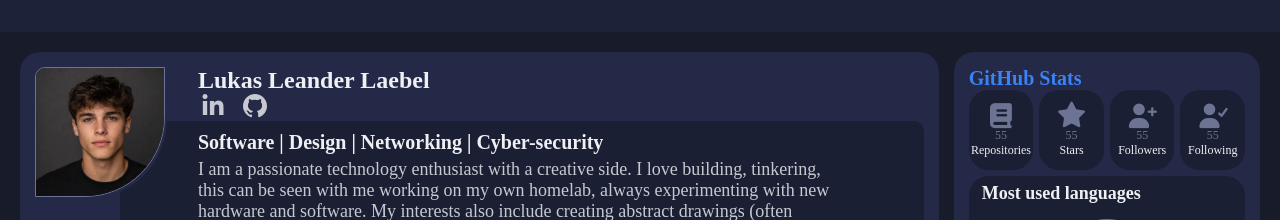
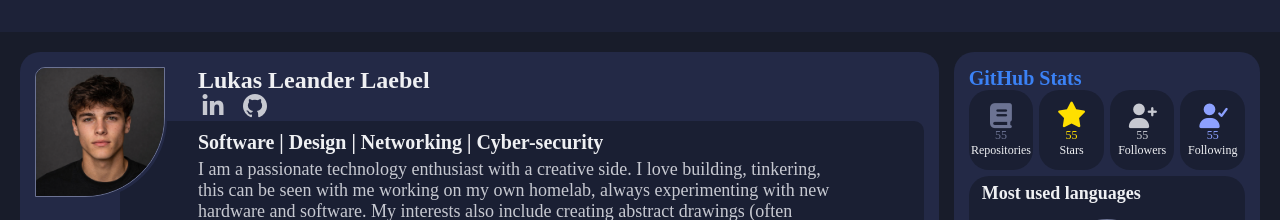
Before and after one commit to LukasLLaebel/portfolio, a Vue app: page / in a window 1280 px wide. Shown: the top 220 px of the page. Built offline with nearby package versions, Linux system fonts and the light colour scheme; a web font is replaced by a local one.

Commit message:
changed github stats colors. yellow for star, gray-300 for repo, gray-200 for followers, blue-200 for following

```diff
--- a/src/style.css
+++ b/src/style.css
@@ -153,12 +153,27 @@ p .mini {
   min-width: 0;
   background-color: var(--navy-300);
   padding: 8px;
-  color: var(--gray-300);
   display: flex;
   flex-direction: column;
   align-items: center;
   justify-content: center;
   border-radius: 20px;
+}
+
+.github-stats>*:nth-child(1) {
+  color: var(--gray-300);
+}
+
+.github-stats>*:nth-child(2) {
+  color: #FFDF00;
+}
+
+.github-stats>*:nth-child(3) {
+  color: var(--gray-200);
+}
+
+.github-stats>*:nth-child(4) {
+  color: var(--blue-200);
 }
 
 .github-stats i {
```
